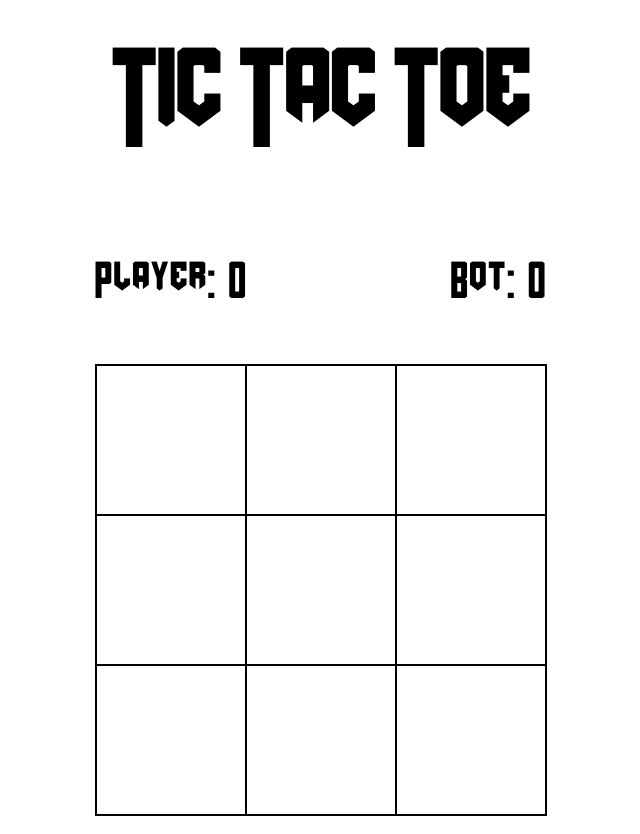
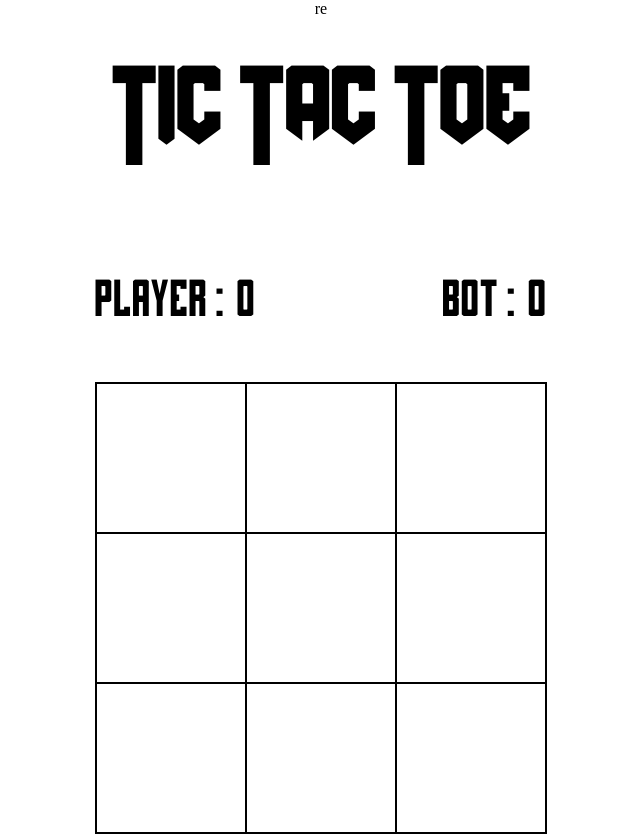
Before and after one commit to temporarynamelol/TicTacToe, a plain HTML site: page index.html in a window 1280 px wide. Shown: the whole page, without its empty margins (319-959 px from the left). Drawn offline with Linux system fonts and the light colour scheme.

Commit message:
Change player names to uppercase

```diff
--- a/index.html
+++ b/index.html
@@ -5,7 +5,7 @@
     <meta http-equiv="X-UA-Compatible" content="IE=edge">
     <meta name="viewport" content="width=device-width, initial-scale=1.0">
     <link rel="stylesheet" href="./styles.css">
-    <title>Tic Tac Toe</title>
+    <title>Tic Tac Toe</title>re
     <script src="./script.js" defer></script>
     <title>Document</title>
 </head>
@@ -13,8 +13,8 @@
     <h1 id="header">Tic Tac Toe</h1>
     <div class="container">
         <div class="scores">
-            <div class="playerScore"><p>Player: </p><p id="p1Score">0</p></div>
-            <div class="playerScore"><p>Bot: </p><p id="p2Score">0</p></div>
+            <div class="playerScore"><p>PLAYER :  </p><p id="p1Score">0</p></div>
+            <div class="playerScore"><p>BOT :  </p><p id="p2Score">0</p></div>
         </div>
         <div id="board">
             <button class="square" id="0"></button>
```
